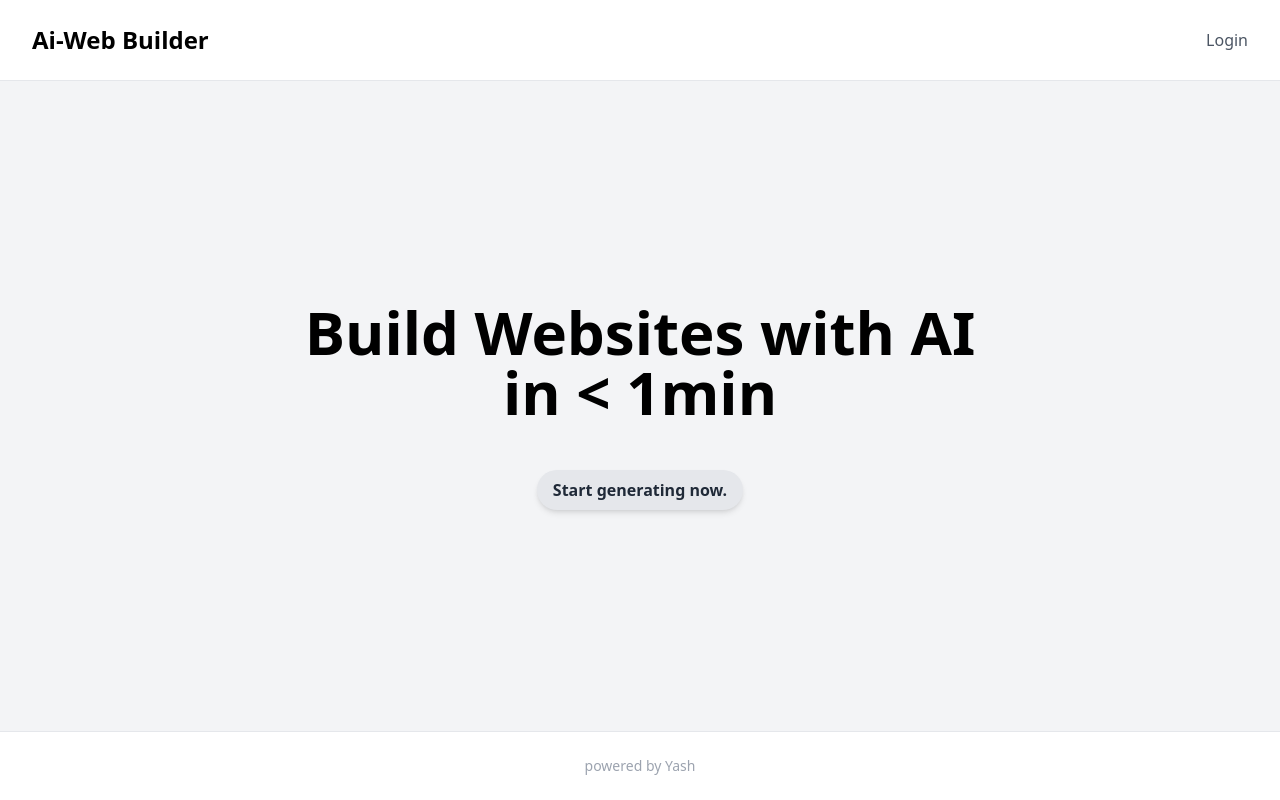
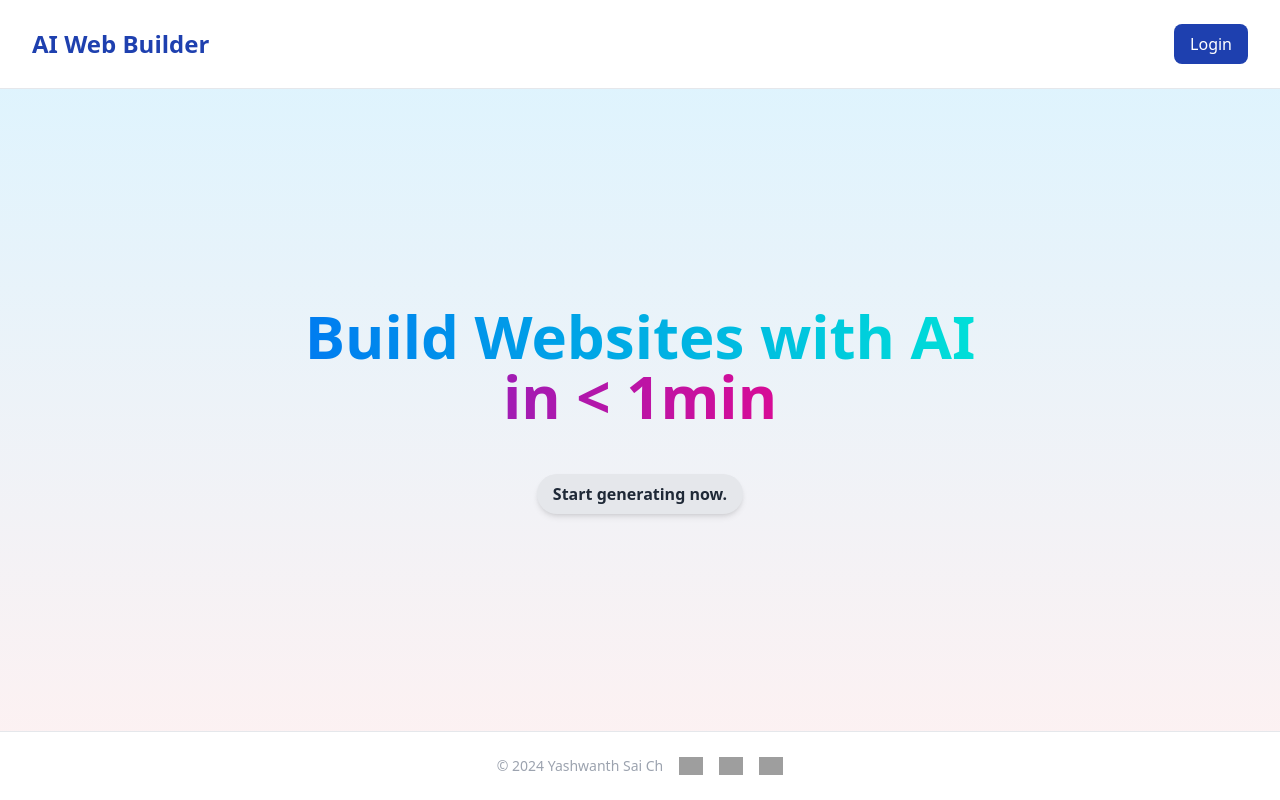
Before and after one commit to Yasshu55/Ai-Web-Builder, a Next.js app in the folder client/: page / in a window 1280 px wide. Built offline with nearby package versions, Linux system fonts and the light colour scheme; grey boxes are pictures that could not be loaded.

Commit message:
Bug fixes and few css fixes

```diff
--- a/client/pages/app/components/Preview.jsx
+++ b/client/pages/app/components/Preview.jsx
@@ -2,7 +2,6 @@ import React from "react";
 
 const Preview = (props) => {
   const {previewContent} = props;
-  console.log("Preview content in preview componet: ",previewContent);
   return (
     <>
       <iframe
--- a/client/pages/app/components/generate-code.tsx
+++ b/client/pages/app/components/generate-code.tsx
@@ -246,7 +246,7 @@ function GenerateCode() {
                 }
             </div>
             <div className="w-1/2">
-                <h1 className="text-2xl font-bold text-center mb-4">Preview</h1>
+                <h1 className="text-2xl font-bold text-center mb-4">Live Preview</h1>
                 <Preview previewContent={previewContent} />
             </div>
         </div>
--- a/client/pages/generate.tsx
+++ b/client/pages/generate.tsx
@@ -1,9 +1,17 @@
-import React from 'react'
+import React, { useEffect } from 'react'
 import GenerateCode from './app/components/generate-code'
 import { useRouter } from 'next/router'
 
 function generate() {
   const router = useRouter()
+
+  useEffect(() =>{
+    const token = localStorage.getItem('token');
+    if(!token){
+      router.push('/login')
+    }
+  },[])
+
   return (
     <div>
        <nav style={{ width: '100%', display: 'flex', justifyContent: 'space-between', alignItems: 'center', marginBottom: '1.5rem', backgroundColor: '#F3F4F6', padding: '1rem' }}>
--- a/client/pages/index.tsx
+++ b/client/pages/index.tsx
@@ -5,19 +5,22 @@ function Index() {
   const router = useRouter();
 
   return (
-    <div className="bg-gray-100 min-h-screen flex flex-col justify-between">
+    <div className="bg-gradient-to-b from-[#dbf4ff] to-[#fff1f1] min-h-screen flex flex-col justify-between">
       <header className="bg-white border-b border-gray-200 dark:border-gray-600">
         <div className="max-w-7xl mx-auto px-4 sm:px-6 lg:px-8">
           <div className="flex justify-between items-center py-6 md:justify-start md:space-x-10">
             <div className="flex justify-start lg:w-0 lg:flex-1">
-              <a href="#" className="font-bold text-2xl">
-                Ai-Web Builder
+              <a href="/" className="font-bold text-2xl">
+                <h1 style={{ fontSize: '1.5rem', fontWeight: 'bold', color: '#1E40AF' }}>AI Web Builder</h1>
               </a>
             </div>
             <div className="hidden md:flex items-center justify-end md:flex-1 lg:w-0">
-              <a href="/login" className="text-gray-600 hover:text-gray-900">
-                Login
-              </a>
+              <button
+                onClick={() => router.push('/myprofile')}
+                style={{ backgroundColor: '#1E40AF', color: 'white', padding: '0.5rem 1rem', borderRadius: '0.5rem', cursor: 'pointer', border: 'none' }}
+              >
+                <a href="/login" style={{ color: 'white' }}>Login</a>
+              </button>
             </div>
           </div>
         </div>
@@ -25,15 +28,27 @@ function Index() {
 
       <main className="flex-grow flex flex-col items-center justify-center">
         <h1 className="text-4xl sm:text-5xl md:text-6xl font-bold text-center mb-8">
-          Build Websites with AI<br />
-          in &lt; 1min
+          <div
+            style={{
+              backgroundImage: "linear-gradient(90deg, rgb(0, 124, 240), rgb(0, 223, 216))",
+              backgroundClip: "text",
+              "-webkit-background-clip": "text",
+              color: "transparent",
+            }}
+          >
+            Build Websites with AI
+          </div>
+          <div
+            style={{
+              backgroundImage: "linear-gradient(90deg, rgb(121, 40, 202), rgb(255, 0, 128))",
+              backgroundClip: "text",
+              "-webkit-background-clip": "text",
+              color: "transparent",
+            }}
+          >
+            in &lt; 1min
+          </div>
         </h1>
-        {/* <button
-          onClick={() => router.push('/login')}
-          className="bg-blue-500 hover:bg-blue-600 text-white font-bold py-2 px-4 rounded-full shadow-md focus:outline-none focus:ring-2 focus:ring-blue-500 focus:ring-opacity-50 transition duration-300 ease-in-out"
-        >
-          Login
-        </button> */}
         <button
           onClick={() => router.push('/signup')}
           className="mt-4 bg-gray-200 hover:bg-gray-300 text-gray-800 font-bold py-2 px-4 rounded-full shadow-md focus:outline-none focus:ring-2 focus:ring-gray-400 focus:ring-opacity-50 transition duration-300 ease-in-out"
@@ -43,12 +58,14 @@ function Index() {
       </main>
 
       <footer className="bg-white border-t border-gray-200 dark:border-gray-600">
-        <div className="max-w-7xl mx-auto py-6 px-4 sm:px-6 lg:px-8">
-          <p className="text-center text-gray-400 text-sm">
-            powered by Yash
-          </p>
+        <div className="max-w-7xl mx-auto py-6 px-4 sm:px-6 lg:px-8 flex justify-center items-center flex-wrap">
+          <p className="text-gray-400 text-sm mr-4">&copy; 2024 Yashwanth Sai Ch</p>
+          <a href="https://github.com/Yasshu55" className="mr-4"><img width="24" height="24" src="https://img.icons8.com/material-rounded/24/github.png" alt="github"/></a>
+          <a href="https://www.linkedin.com/in/yasshu/" className="mr-4"><img width="24" height="24" src="https://img.icons8.com/ios-filled/50/linkedin.png" alt="linkedin"/></a>
+          <a href="https://twitter.com/Yasshu55"><img width="24" height="24" src="https://img.icons8.com/ios/50/x.png" alt="x"/></a>
         </div>
       </footer>
+
     </div>
   );
 }
--- a/client/pages/login.tsx
+++ b/client/pages/login.tsx
@@ -44,7 +44,7 @@ function login() {
     }
 
     return (
-        <div className="min-h-screen flex items-center justify-center bg-gradient-to-br from-green-400 to-blue-500">
+        <div className="min-h-screen flex flex-col items-center justify-center bg-gradient-to-br from-green-400 to-blue-500">
             <div className="bg-white shadow-md rounded-md p-8">
                 <h2 className="text-3xl font-semibold text-center mb-6">Login</h2>
                 <form onSubmit={submitHandler}>
@@ -74,6 +74,9 @@ function login() {
                     </button>
                 </form>
             </div>
+            <div className="mt-4">
+                <p className="text-white">No account? <button className="text-white underline" onClick={() => router.push('/signup')}>Sign up</button></p>
+            </div>
         </div>
     );
 }
--- a/client/pages/myprofile.tsx
+++ b/client/pages/myprofile.tsx
@@ -1,4 +1,5 @@
 import React, { useEffect, useState } from 'react';
+import { useRouter } from 'next/router'
 
 interface UserCode {
     _id: string,
@@ -9,14 +10,20 @@ interface UserCode {
 }
 
 function MyProfile() {
+    const router = useRouter()
     const [userName, setUserName] = useState<string>("");
     const [userCodes, setUserCodes] = useState<UserCode[]>([]);
     const [selectedCode, setSelectedCode] = useState<UserCode | null>(null);
     const [isShown,setIsShown] = useState(false);
 
     useEffect(() => {
+        const token = localStorage.getItem('token');
+        if(!token){
+          router.push('/login')
+        }
         fetchData();
     }, []);
+
 
     const fetchData = async () => {
         try {
```
Also changed, not shown: 1 other file (tests, documents, lock files or other folders).
